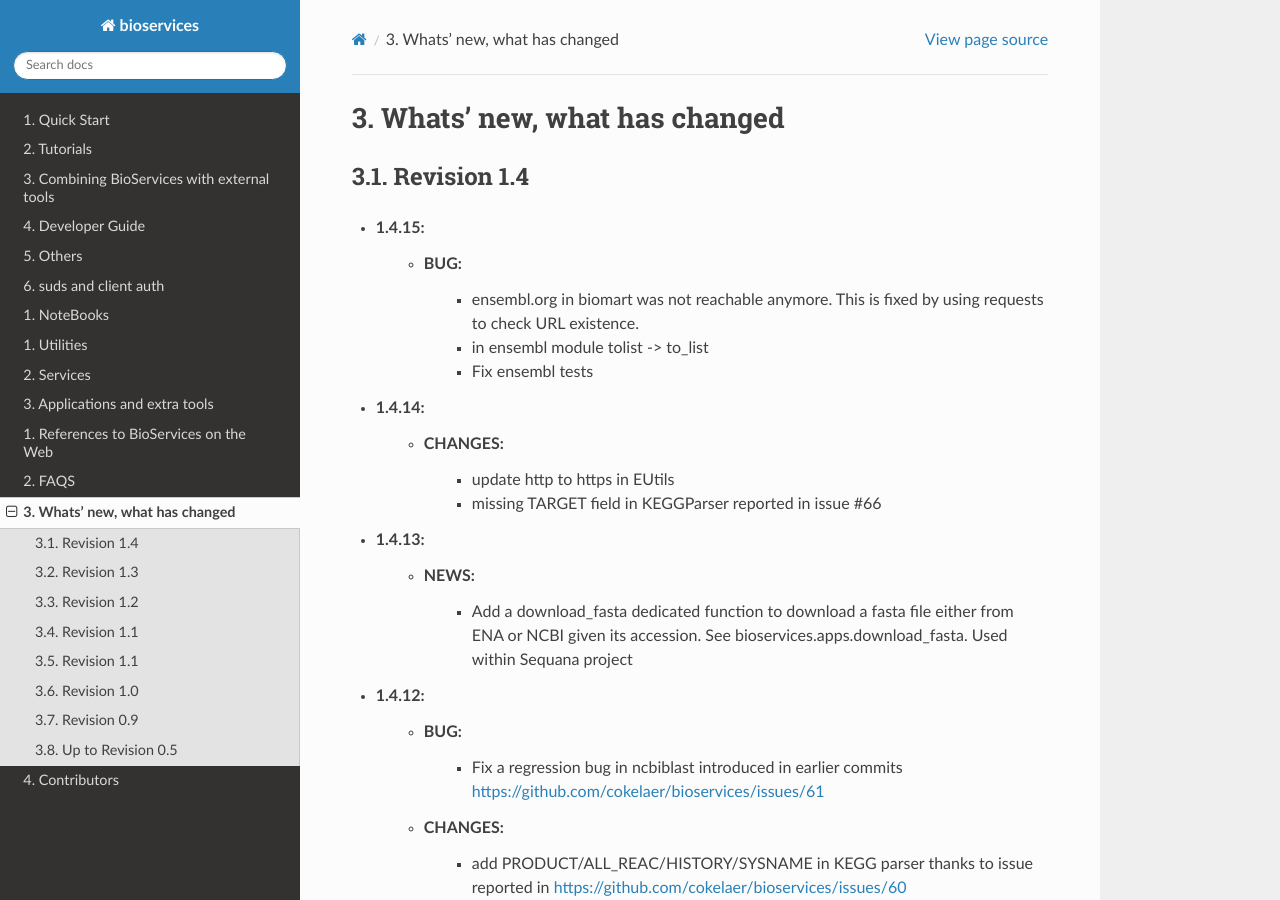
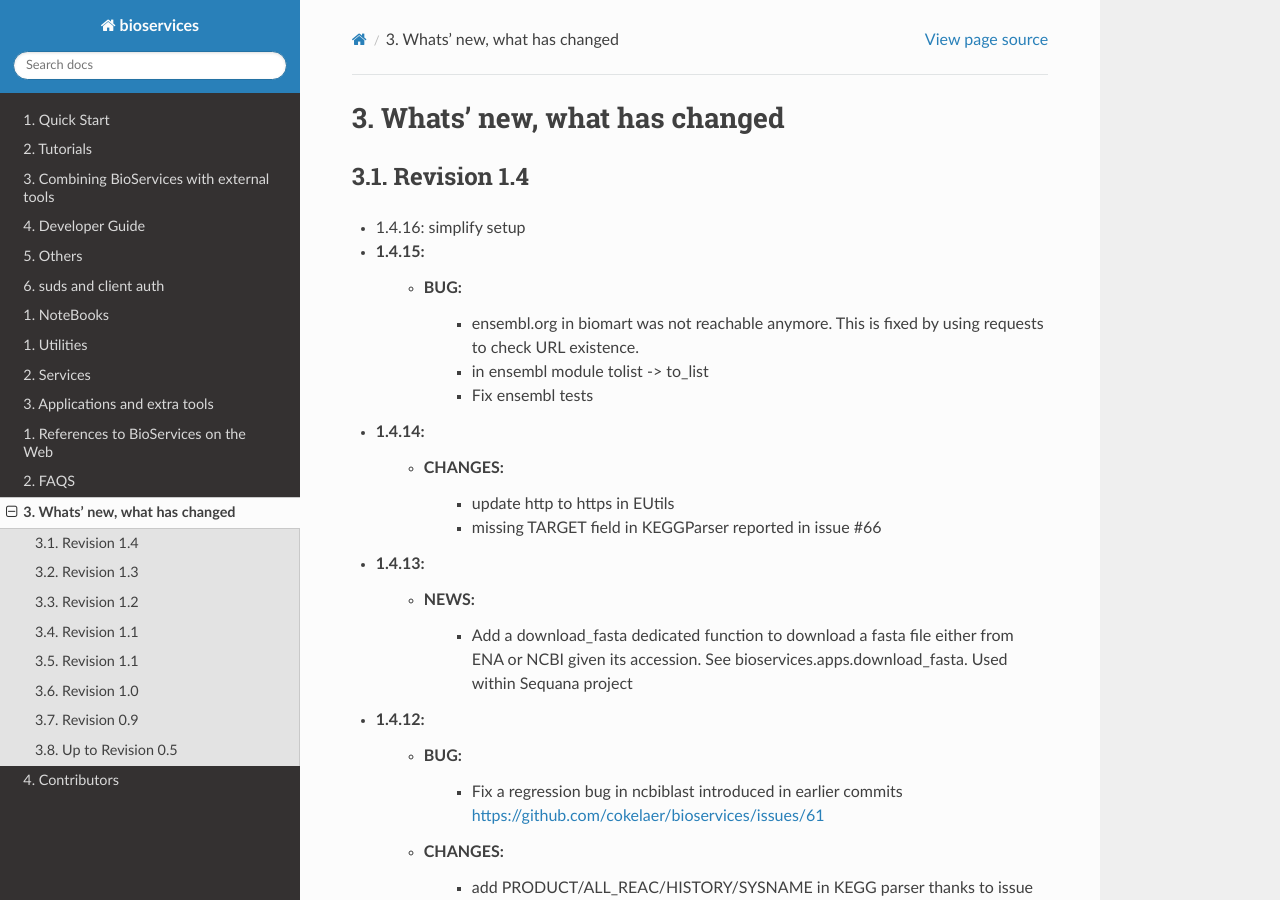
Before and after one commit to cokelaer/bioservices, a Sphinx documentation site: the page built from doc/ChangeLog.rst, in a window 1280 px wide and 900 px high. Built offline with Sphinx 7.4.7 and the Read the Docs theme 2.0.0, drawn with Linux system fonts in a browser that asks for light colours; formulas are drawn with MathJax 3; pages that are not in the unit, such as notebooks, are missing from menus; the version number could not be read and is left out.

Commit message:
update doc

```diff
--- a/doc/ChangeLog.rst
+++ b/doc/ChangeLog.rst
@@ -5,6 +5,8 @@ Whats' new, what has changed
 
 Revision 1.4
 ---------------
+
+* 1.4.16: simplify setup
 
 * 1.4.15:
     * BUG:
```
